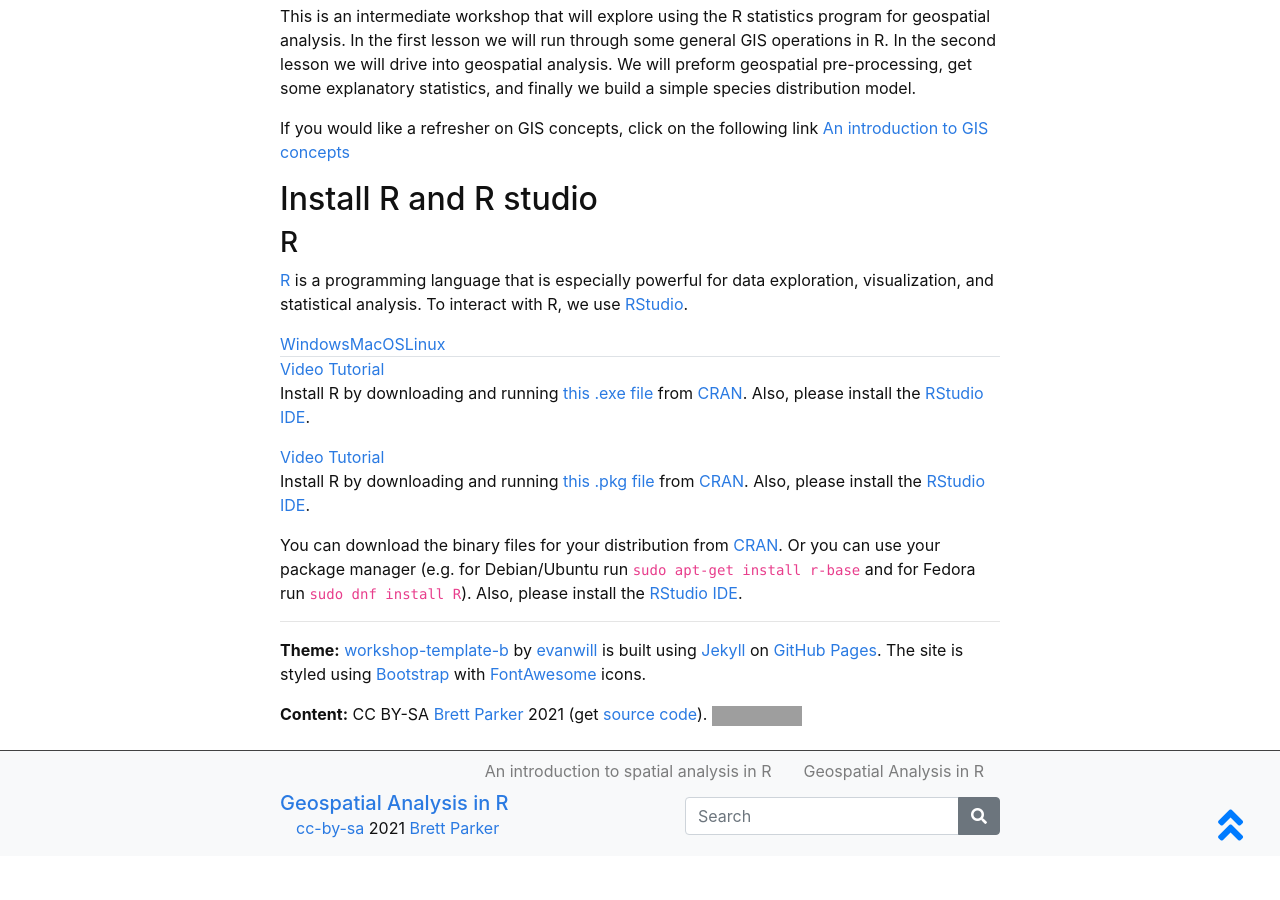
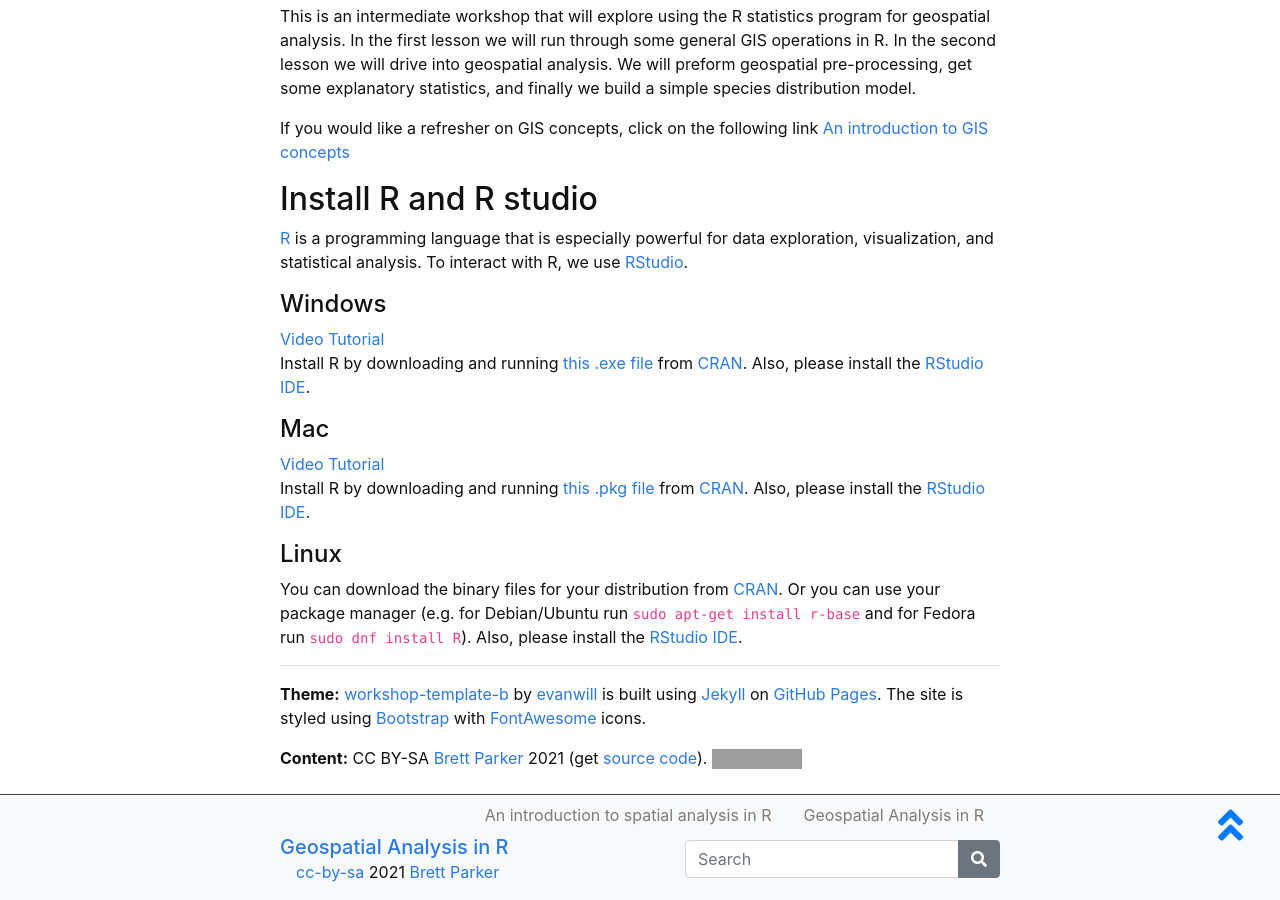
Before and after one commit to gu-eresearch/RgeospatialWorkshop, a Jekyll site: the page built from index.md, in a window 1280 px wide and 900 px high, scrolled down 768 px. Built offline with Jekyll 4.4.1, drawn with Linux system fonts in a browser that asks for light colours; before the commit the page ends 1624 px from its top, so only the background shows below that; grey boxes are pictures that could not be loaded.

Commit message:
changed Rstudio setup

```diff
--- a/_includes/setup.html
+++ b/_includes/setup.html
@@ -1,5 +1,4 @@
 <div id="r"> {% comment %} Start of 'R' section. {% endcomment %}
-    <h3>R</h3>
 
     <p>
       <a href="https://www.r-project.org">R</a> is a programming language
@@ -9,14 +8,8 @@
     </p>
 
     <div>
-      <ul class="nav nav-tabs nav-justified" role="tablist">
-        <li role="presentation" class="active"><a data-os="windows" href="#rstats-windows" aria-controls="Windows" role="tab" data-toggle="tab">Windows</a></li>
-        <li role="presentation"><a data-os="macos" href="#rstats-macos" aria-controls="MacOS" role="tab" data-toggle="tab">MacOS</a></li>
-        <li role="presentation"><a data-os="linux" href="#rstats-linux" aria-controls="Linux" role="tab" data-toggle="tab">Linux</a></li>
-      </ul>
-
-      <div class="tab-content">
         <article role="tabpanel" class="tab-pane active" id="rstats-windows">
+          <h4>Windows</h4>
           <a href="https://www.youtube.com/watch?v=q0PjTAylwoU">Video Tutorial</a>
           <p>
             Install R by downloading and running
@@ -26,7 +19,9 @@
             <a href="https://www.rstudio.com/products/rstudio/download/#download">RStudio IDE</a>.
           </p>
         </article>
+
         <article role="tabpanel" class="tab-pane active" id="rstats-macos">
+          <h4>Mac</h4>
           <a href="https://www.youtube.com/watch?v=5-ly3kyxwEg">Video Tutorial</a>
           <p>
             Install R by downloading and running
@@ -47,5 +44,4 @@
           </p>
         </article>
       </div>
-    </div>
   </div> {% comment %} End of 'R' section. {% endcomment %}
```
Also changed, not shown: other parts of _includes/setup.html (+2 -0 lines).
